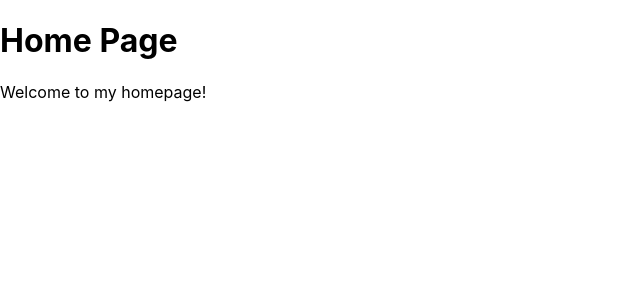
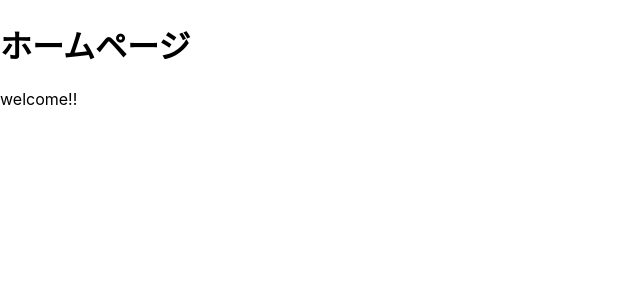
Before and after one commit to kaz-mathui/my-homepage, a React (Create React App) app in the folder frontend/: page / in a window 1280 px wide. Shown: the top 300 px of the page, without its empty margins (0-640 px from the left). Built offline with nearby package versions, Linux system fonts and the light colour scheme.

Commit message:
微修正

```diff
--- a/frontend/src/App.tsx
+++ b/frontend/src/App.tsx
@@ -2,6 +2,7 @@ import React from 'react'
 import { BrowserRouter as Router, Routes, Route } from 'react-router-dom'
 import Home from './components/Home'
 import About from './components/About'
+import Kaz from './components/Kaz'
 
 function App() {
   return (
@@ -10,6 +11,7 @@ function App() {
         <Routes>
           <Route path='/' element={<Home />} />
           <Route path='/about' element={<About />} />
+          <Route path='/kaz' element={<Kaz />} />
         </Routes>
       </div>
     </Router>
--- a/frontend/src/components/Home.tsx
+++ b/frontend/src/components/Home.tsx
@@ -2,9 +2,11 @@ import React from 'react'
 
 const Home: React.FC = () => {
   return (
-    <div>
-      <h1>Home Page</h1>
-      <p>Welcome to my homepage!</p>
+    <div className='App'>
+      <header className='App-header'>
+        <h1>ホームページ</h1>
+      </header>
+      <main>welcome!!</main>
     </div>
   )
 }
--- /dev/null
+++ b/frontend/src/components/Kaz.tsx
@@ -0,0 +1,12 @@
+import React from 'react'
+
+const Kaz: React.FC = () => {
+  return (
+    <div>
+      <h1>Kaz Page</h1>
+      <p>This is the about page.</p>
+    </div>
+  )
+}
+
+export default Kaz
```
